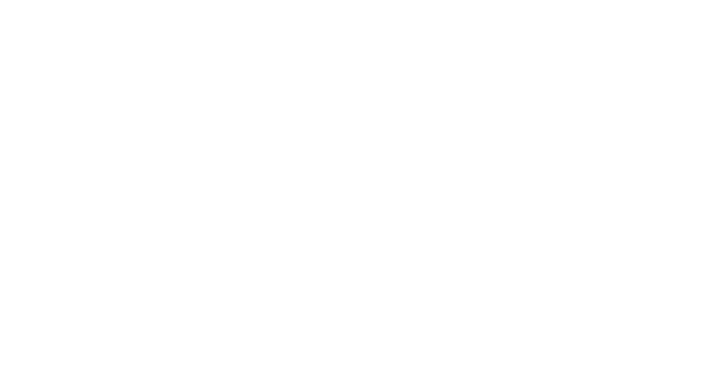
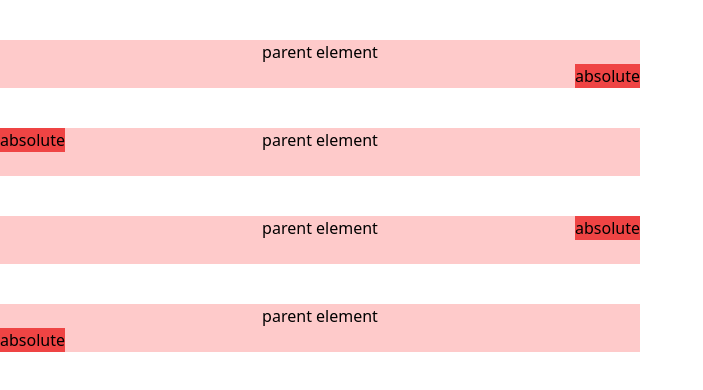
Before and after one commit to ReactRay/Tailwind-css-practice, a plain HTML site: page 06-layout-position/index.html in a window 1280 px wide. Shown: the whole page, without its empty margins (0-703 px from the left). Drawn offline with nearby package versions, Linux system fonts and the light colour scheme.

Commit message:
tailwind backgrounds and shadows

```diff
--- a/06-layout-position/index.html
+++ b/06-layout-position/index.html
@@ -10,12 +10,33 @@
   <body>
     <!-- Positioning -->
 
+    <div class="relative h-12 bg-red-200 w-1/2 mt-10">
+      <p class="text-center">parent element</p>
+      <div class="absolute bottom-0 right-0 bg-red-500">
+        <p>absolute</p>
+      </div>
+    </div>
     <!-- Top left corner -->
-
+    <div class="relative h-12 bg-red-200 w-1/2 mt-10">
+      <p class="text-center">parent element</p>
+      <div class="absolute top-0 left-0 bg-red-500">
+        <p>absolute</p>
+      </div>
+    </div>
     <!-- Top right corner -->
-
+    <div class="relative h-12 bg-red-200 w-1/2 mt-10">
+      <p class="text-center">parent element</p>
+      <div class="absolute top-0 right-0 bg-red-500">
+        <p>absolute</p>
+      </div>
+    </div>
     <!-- Bottom left corner -->
-
+    <div class="relative h-12 bg-red-200 w-1/2 mt-10">
+      <p class="text-center">parent element</p>
+      <div class="absolute bottom-0 left-0 bg-red-500">
+        <p>absolute</p>
+      </div>
+    </div>
     <!-- Bottom right corner -->
 
     <!-- Span top edge -->
```
Also changed, not shown: 07-backgrounds-shadows/index.html (+24 -0 lines).
